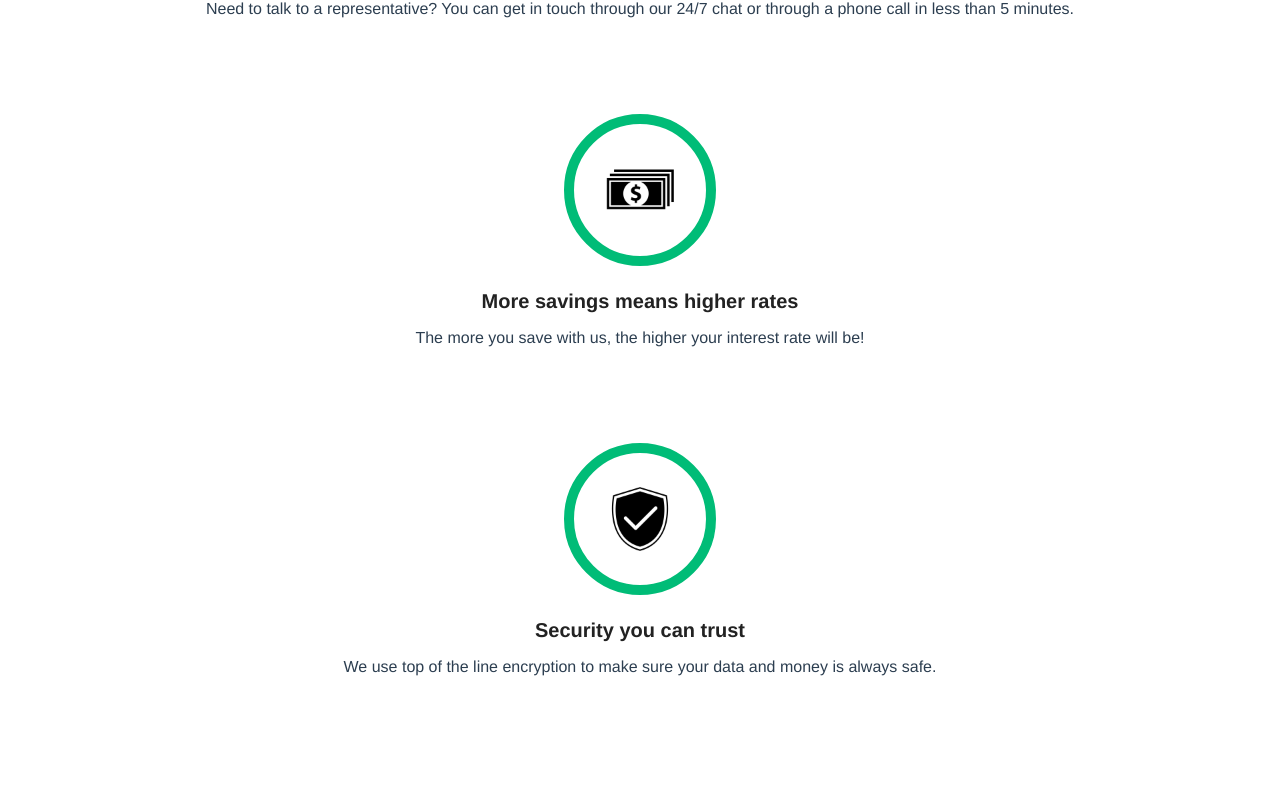
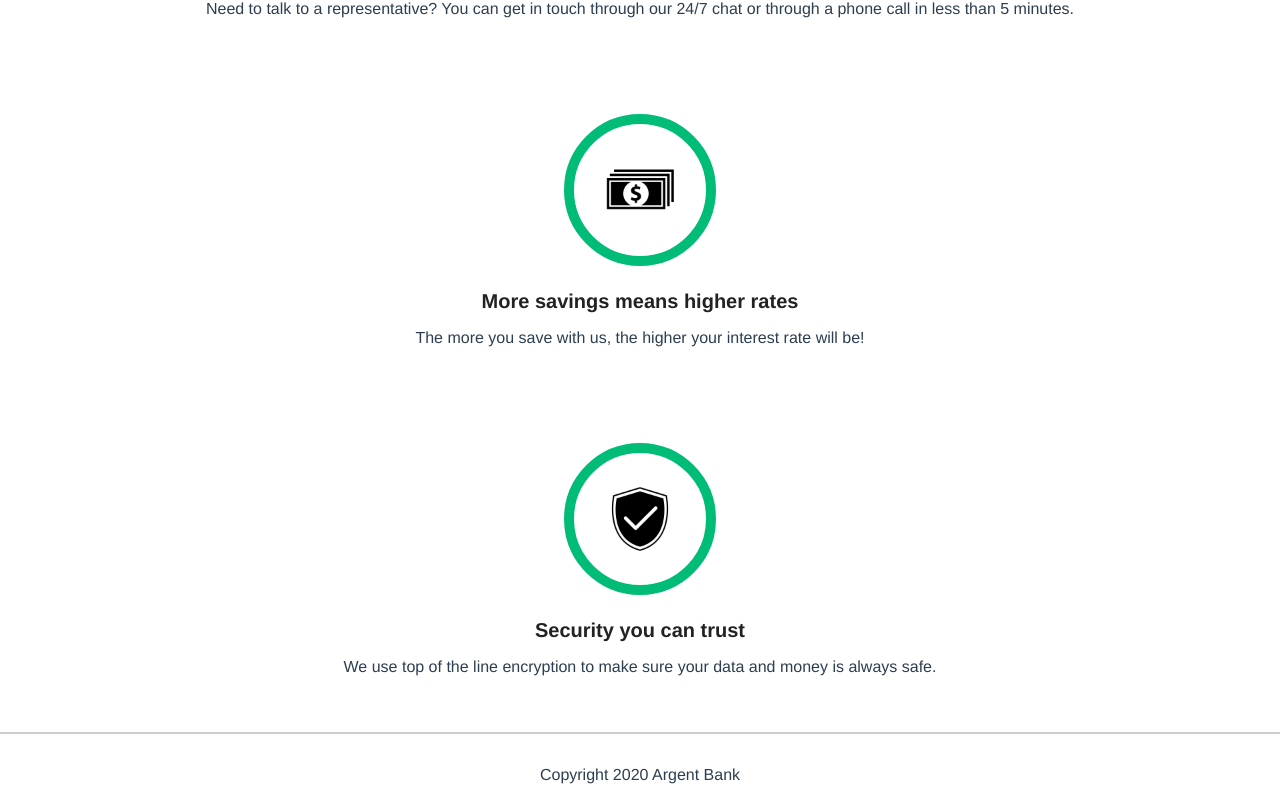
Before and after one commit to JeanVuillet/Projet13, a React (Create React App) app in the folder front/: page / in a window 1280 px wide. Shown: the part 719-1527 px from the top of the page. Before the commit the page ends 1451 px from the top, so only its background shows below. Built offline with nearby package versions, Linux system fonts and the light colour scheme.

Commit message:
footer ok

```diff
--- a/front/src/Components/Footer/Footer.jsx
+++ b/front/src/Components/Footer/Footer.jsx
@@ -3,6 +3,8 @@ import './Footer.scss'
 export function Footer(){
 
     return(
-        <div className="footer"></div>
+        <footer className='footer'>
+        <p class="footer-text">Copyright 2020 Argent Bank</p>
+        </footer>
     )
 }
--- a/front/src/Components/Footer/Footer.scss
+++ b/front/src/Components/Footer/Footer.scss
@@ -1,3 +1,10 @@
-.footer{
-    color:red;
+.footer {
+    display: flex;
+    justify-content: center;
+    border-top: 2px solid #ccc;
+    padding: 2rem 0 1.5rem;
 }
+.footer-text {
+    margin: 0;
+    padding: 0;
+}
```
